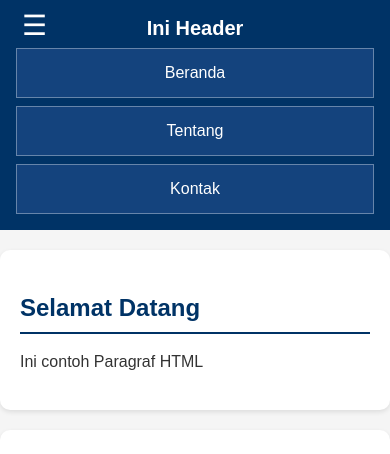
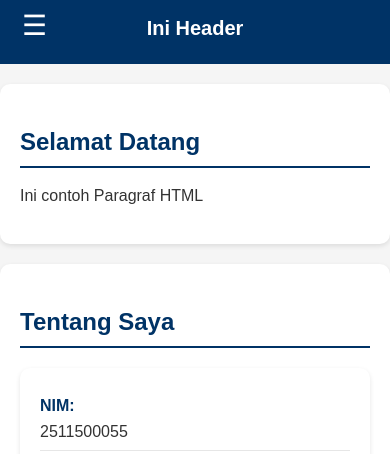
Before and after one commit to 2511500055-dev/2511500055-PWB-TI1B-2526O, a PHP site: page /pertemuan-05/index.html in a window 390 px wide. Shown: the top 454 px of the page. Run offline with PHP 8.4, Linux system fonts and the light colour scheme.

Commit message:
menambahkan elemen

```diff
--- a/pertemuan-05/style.css
+++ b/pertemuan-05/style.css
@@ -215,6 +215,14 @@
                 top: 8px;
             }
 
+            nav {
+                display: none;
+                flex-direction: column;
+                background: #003366;
+                width: 100%;
+                padding: 5px 0;
+            }
+
             #about p,
             #contact label {
                 flex-direction: column;
```
